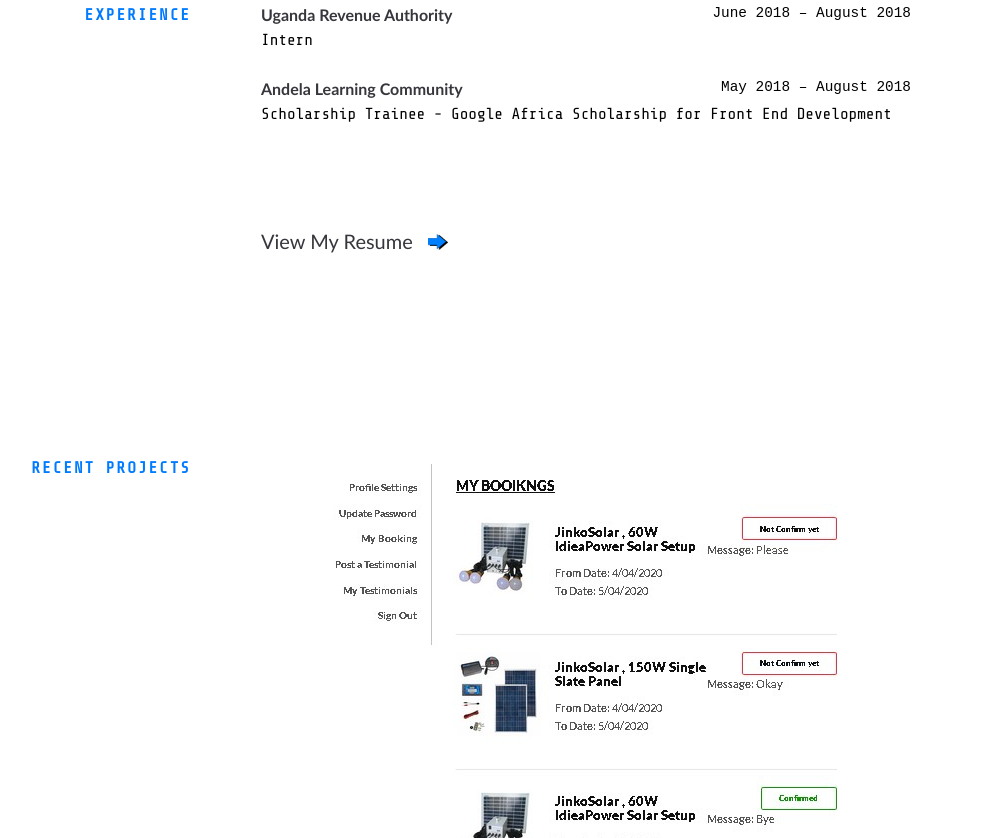
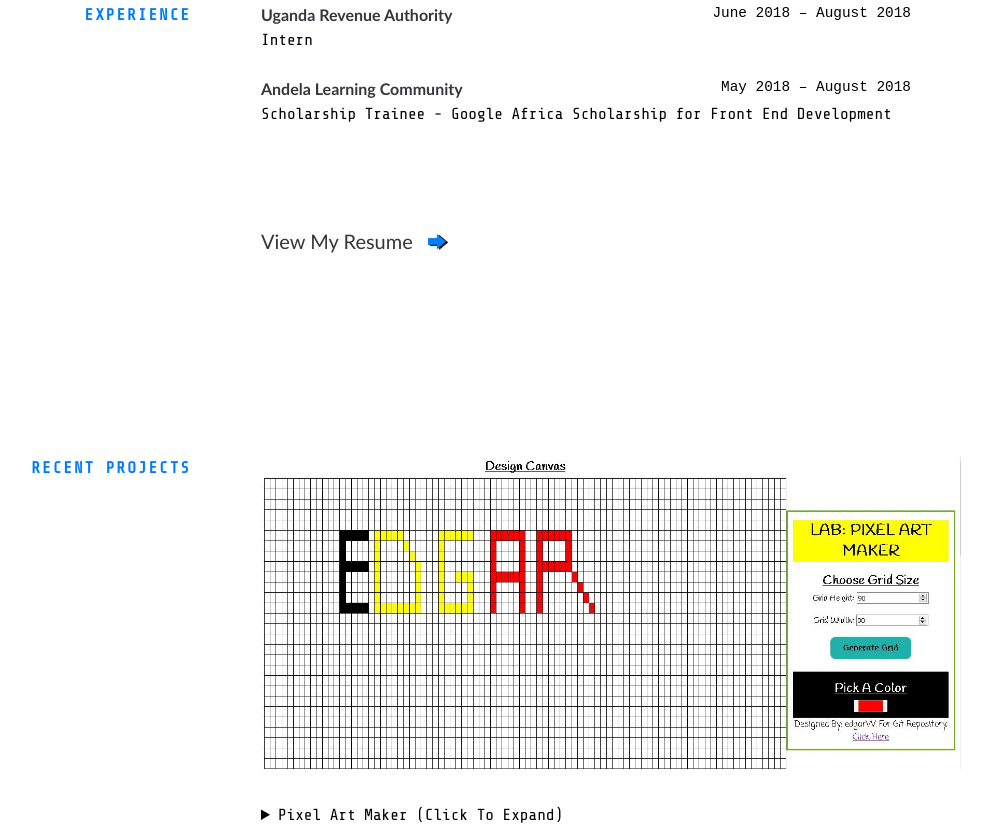
Before and after one commit to edgarwagimweri/Portfolio, a plain HTML site: page index.html in a window 1280 px wide. Shown: the part 1962-2800 px from the top of the page, without its empty margins (104-1096 px from the left). Drawn offline with nearby package versions, Linux system fonts and the light colour scheme.

Commit message:
Update index.html

```diff
--- a/index.html
+++ b/index.html
@@ -190,7 +190,7 @@
 				<div class="project salzakshipment">
 					<figure class="project_pic">
 						<a href="#link" target="_blank">
-							<img src="images/solar.jpg" alt="image">
+							<img src="images/pixelart.jpg" alt="image">
 						</a>
 					</figure>
 				</div><br>
```
